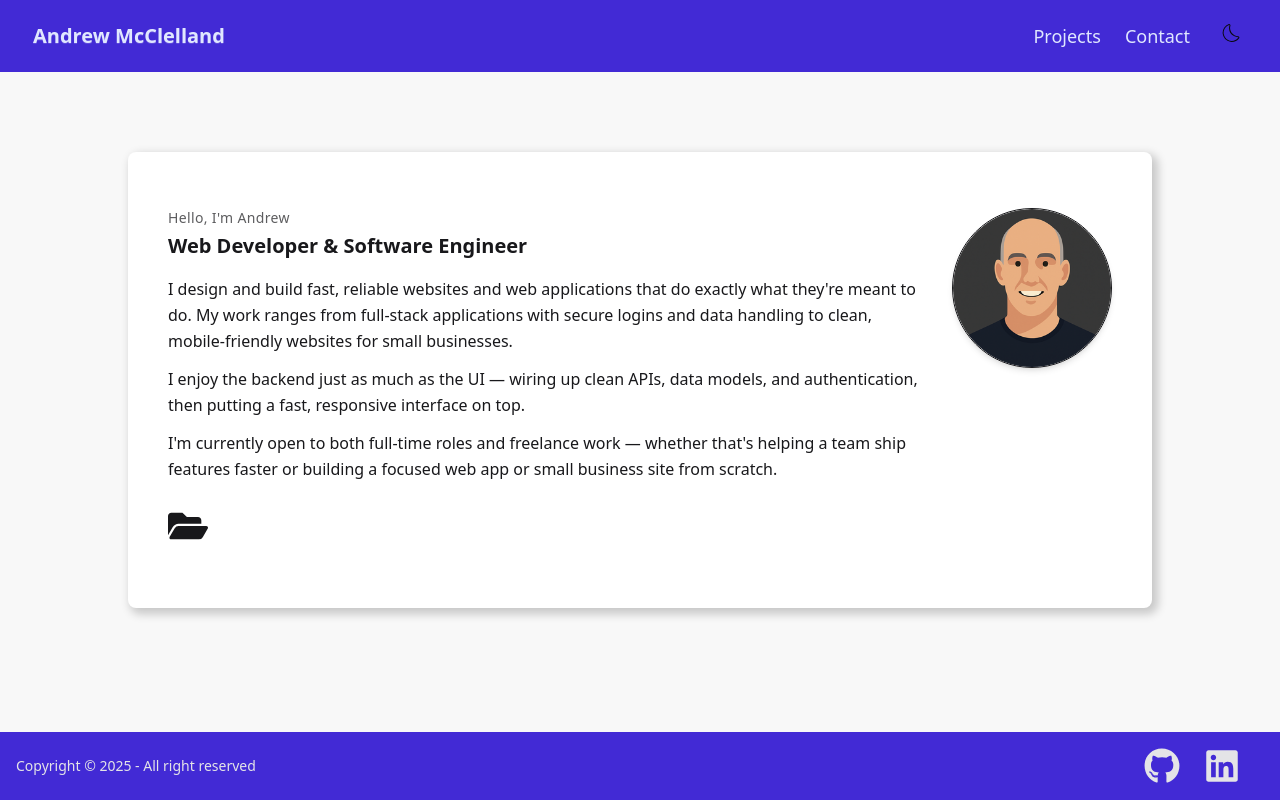
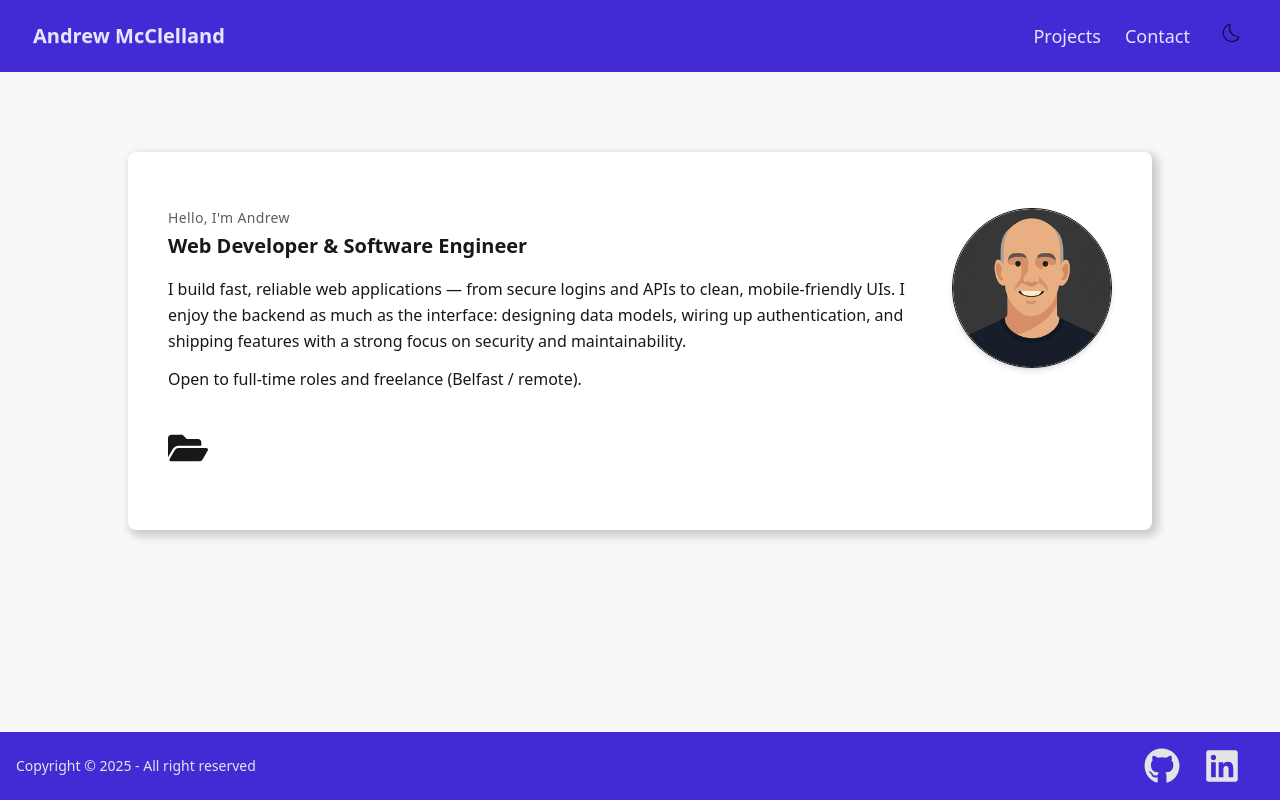
Before and after one commit to aejmcclelland/portfolio, a Next.js app: page / in a window 1280 px wide. Built offline with nearby package versions, Linux system fonts and the light colour scheme; no server answers.

Commit message:
updated Hero component to reflect current availability for work

```diff
--- a/src/components/Hero.tsx
+++ b/src/components/Hero.tsx
@@ -18,23 +18,18 @@ export default function Hero() {
 					</h2>
 
 					<p className='text-sm sm:text-base text-base-content leading-relaxed mb-3'>
-						I design and build fast, reliable websites and web applications that
-						do exactly what they&apos;re meant to do. My work ranges from
-						full-stack applications with secure logins and data handling to
-						clean, mobile-friendly websites for small businesses.
+						I build fast, reliable web applications — from secure logins and APIs to clean, mobile-friendly UIs. I enjoy the backend as much as the interface: designing data models, wiring up authentication, and shipping features with a strong focus on security and maintainability.
 					</p>
 
 					<p className='text-sm sm:text-base text-base-content leading-relaxed mb-3'>
-						I enjoy the backend just as much as the UI — wiring up clean APIs,
-						data models, and authentication, then putting a fast, responsive
-						interface on top.
+						Open to full-time roles and freelance (Belfast / remote).
 					</p>
 
-					<p className='text-sm sm:text-base text-base-content leading-relaxed'>
+					{/* <p className='text-sm sm:text-base text-base-content leading-relaxed'>
 						I&apos;m currently open to both full-time roles and freelance work —
 						whether that&apos;s helping a team ship features faster or building
 						a focused web app or small business site from scratch.
-					</p>
+					</p> */}
 
 					<div className='mt-6 flex gap-4'>
 						<Link href='/projects' aria-label='View projects'>
```
